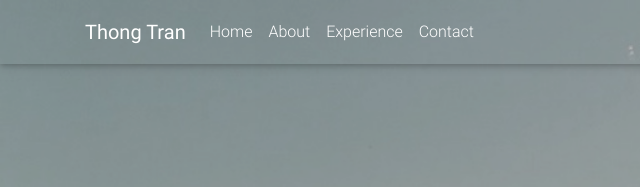
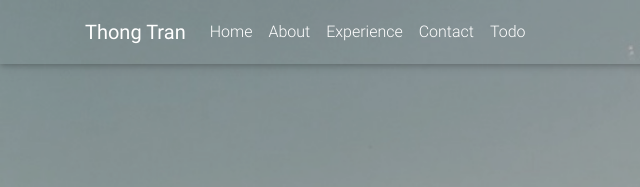
Before and after one commit to tranthon/tranthon.github.io, a plain HTML site: page index.html in a window 1280 px wide. Shown: the top 187 px of the page, 0-640 px from the left. Drawn offline with Linux system fonts and the light colour scheme.

Commit message:
add link to todo app

```diff
--- a/index.html
+++ b/index.html
@@ -104,6 +104,9 @@
                         </li>
                         <li class="nav-item">
                             <a class="nav-link" href="#contact" data-offset="60">Contact</a>
+                        </li>
+                        <li class="nav-item">
+                            <a class="nav-link" href="todo/index.html" data-offset="60">Todo</a>
                         </li>
                     </ul>
                 </div>
```
